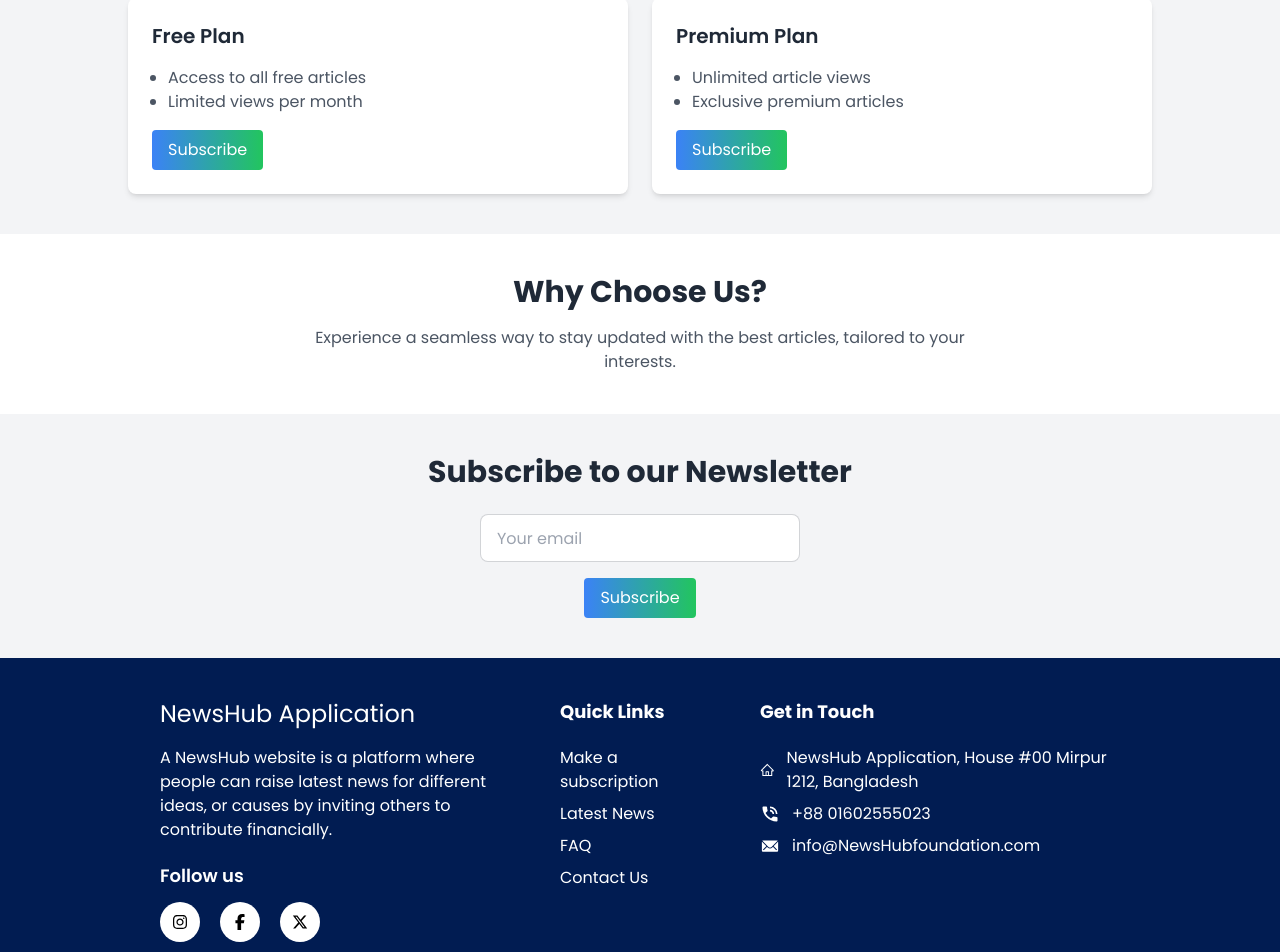
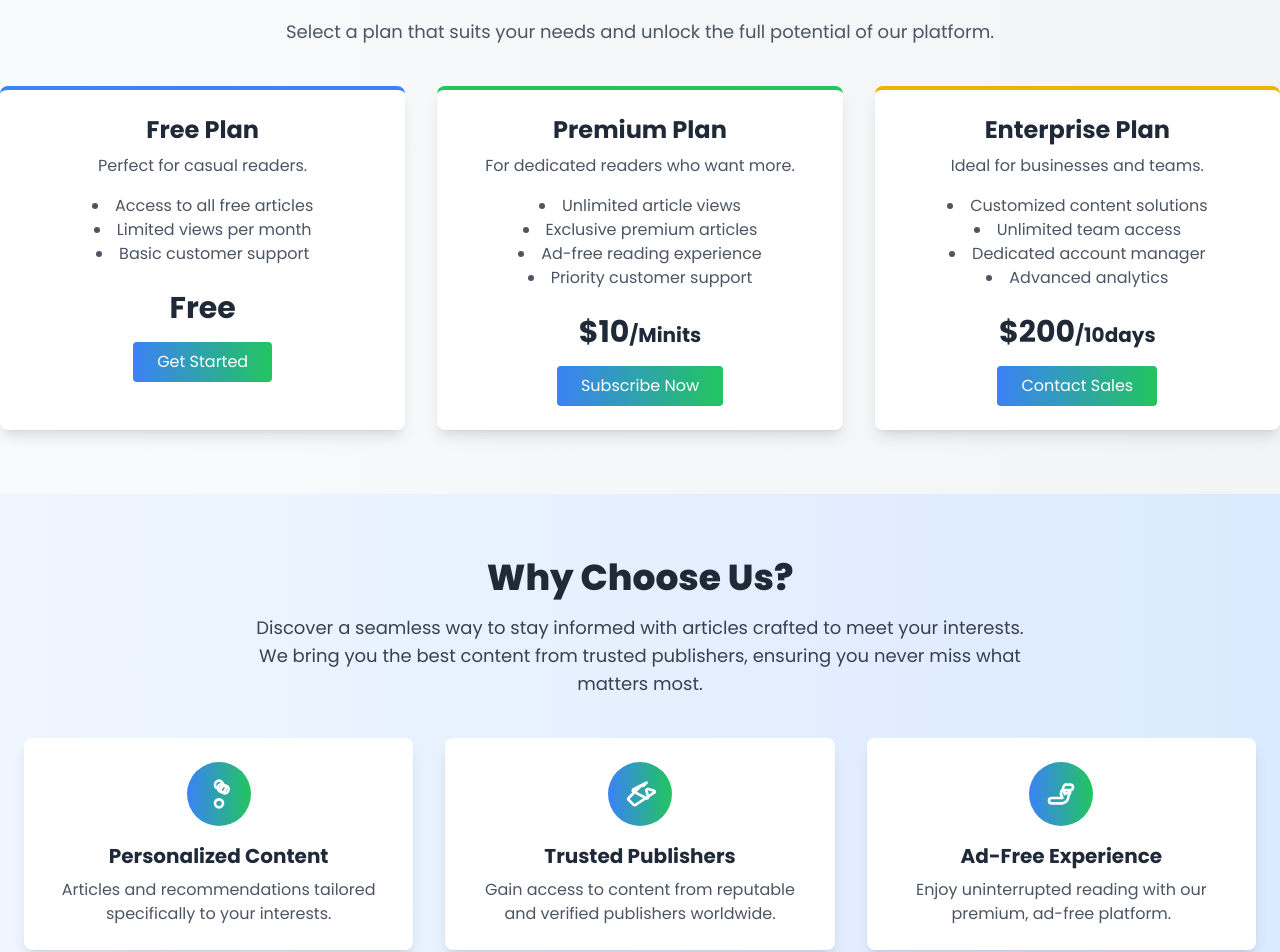
Before and after one commit to swapnilahmedshishir/NewsHubWebsiteA12, a React (Vite) app: page / in a window 1280 px wide. Shown: the part 360-1312 px from the top of the page. Built offline with nearby package versions, Linux system fonts and the light colour scheme; no server answers.

Commit message:
update the home page

```diff
--- a/src/Component/Navbar/Navbar.jsx
+++ b/src/Component/Navbar/Navbar.jsx
@@ -9,8 +9,6 @@ const Navbar = () => {
   const { user, logoutUser, isLoading } = useContext(AppContext);
   const [isAdmin, isAdminLoading] = useAdmin();
   const [data, isUserLoading, refetch] = useLoginUserInfo();
-
-  console.log(data);
 
   // Automatically refetch when certain conditions change
   useEffect(() => {
--- a/src/Component/PrivateRoute/PrivateRoute.jsx
+++ b/src/Component/PrivateRoute/PrivateRoute.jsx
@@ -2,11 +2,9 @@ import React, { useContext } from "react";
 import { Navigate, useLocation } from "react-router-dom";
 import { AppContext } from "../../Context/ContextProvider";
 
-// Mock authentication status (replace this with your actual auth logic)
-
 const PrivateRoute = ({ children }) => {
+  const { user } = useContext(AppContext);
   const location = useLocation();
-  const { user } = useContext(AppContext);
 
   if (user) {
     return children;
--- a/src/Dashboard/Pages/AllUsersPage.jsx
+++ b/src/Dashboard/Pages/AllUsersPage.jsx
@@ -38,7 +38,7 @@ const AllUsersPage = () => {
         toast.error("Failed to promote user to admin.");
       }
     } catch (error) {
-      console.error("Error making user admin:", error);
+      // console.error("Error making user admin:", error);
       toast.error("An error occurred while making user admin.");
     }
   };
--- a/src/Hook/useAxiosSequre.jsx
+++ b/src/Hook/useAxiosSequre.jsx
@@ -36,7 +36,6 @@ const useAxiosSequre = () => {
         const statusCode = error.response?.status;
         if (statusCode === 401 || statusCode === 403) {
           await logoutUser();
-          // Navigate inside useEffect
           navigate("/login", { replace: true });
         }
         return Promise.reject(error);
--- a/src/Pages/Home/HomePage.jsx
+++ b/src/Pages/Home/HomePage.jsx
@@ -5,29 +5,38 @@ import Hero from "./Hero";
 import useGetPublisherData from "../../Hook/useGetPublisherData";
 import useAxiosSequre from "../../Hook/useAxiosSequre";
 import Statistics from "./Statistics";
+import useLoginUserInfo from "../../Hook/useLoginUserInfo";
+import WhyChoose from "./WhyChoose";
+import Plans from "./Plans";
 
 const HomePage = () => {
-  const [trendingArticles, setTrendingArticles] = useState([]);
   const [data] = useGetPublisherData();
+  const [userInfo] = useLoginUserInfo();
   const axiosSequre = useAxiosSequre();
   const [showModal, setShowModal] = useState(false);
   const navigate = useNavigate();
 
-  // Show the modal after 10 seconds
+  console.log(userInfo);
+
+  // Check if the user has an active premium subscription
+  const hasPremium =
+    userInfo?.premiumTaken && new Date(userInfo.premiumTaken) > new Date();
+
   useEffect(() => {
+    if (!hasPremium) {
+      // Show the modal after 10 seconds if the user does not have a premium subscription
       const timer = setTimeout(() => {
         setShowModal(true);
-    }, 10000); //10s
+      }, 10000);
 
       return () => clearTimeout(timer);
-  }, []);
+    }
+  }, [hasPremium]);
 
-  // Handle the button click to navigate to the subscription page
   const handleSubscribeClick = () => {
     navigate("/subscription");
   };
 
-  // Handle the cancel button to close the modal
   const handleCancelClick = () => {
     setShowModal(false);
   };
@@ -62,65 +71,48 @@ const HomePage = () => {
       <Statistics />
 
       {/* Plans Section */}
-      <section className="py-10 bg-gray-100">
-        <h2 className="text-3xl font-bold text-center text-gray-800">Plans</h2>
-        <div className="mt-6 grid grid-cols-1 md:grid-cols-2 gap-6 mx-auto max-w-5xl">
-          <div className="bg-white shadow-md p-6 rounded-lg">
-            <h3 className="text-xl font-semibold">Free Plan</h3>
-            <ul className="mt-4 list-disc pl-4 text-gray-600">
-              <li>Access to all free articles</li>
-              <li>Limited views per month</li>
-            </ul>
-            <NavLink
-              to="/subscription"
-              className="mt-4 inline-block bg-gradient-to-r from-blue-500 to-green-500 text-white py-2 px-4 rounded"
-            >
-              Subscribe
-            </NavLink>
-          </div>
-          <div className="bg-white shadow-md p-6 rounded-lg">
-            <h3 className="text-xl font-semibold">Premium Plan</h3>
-            <ul className="mt-4 list-disc pl-4 text-gray-600">
-              <li>Unlimited article views</li>
-              <li>Exclusive premium articles</li>
-            </ul>
-            <NavLink
-              to="/subscription"
-              className="mt-4 inline-block bg-gradient-to-r from-blue-500 to-green-500 text-white py-2 px-4 rounded"
-            >
-              Subscribe
-            </NavLink>
-          </div>
-        </div>
-      </section>
+      <Plans />
 
-      {/* Additional Unique Sections */}
-      <section className="py-10 bg-white">
-        <h2 className="text-3xl font-bold text-center text-gray-800">
-          Why Choose Us?
+      {/* Unique Sections */}
+      {/* why choose  */}
+      <WhyChoose />
+      {/* news letter  */}
+      <section className="py-16 bg-gradient-to-r from-blue-100 to-blue-200">
+        <div className="container mx-auto text-center px-6">
+          <h2 className="text-4xl font-extrabold text-gray-800">
+            Stay Updated with Our Newsletter
           </h2>
-        <p className="mt-4 text-center max-w-2xl mx-auto text-gray-600">
-          Experience a seamless way to stay updated with the best articles,
-          tailored to your interests.
+          <p className="mt-4 text-lg text-gray-700 w-1/2 mx-auto">
+            Subscribe to receive the latest updates, exclusive articles, and
+            premium content straight to your inbox. Join our growing community
+            today!
           </p>
-      </section>
-      <section className="py-10 bg-gray-100">
-        <h2 className="text-3xl font-bold text-center text-gray-800">
-          Subscribe to our Newsletter
-        </h2>
-        <form className="mt-6 flex flex-col items-center">
+          <form className="mt-8 flex flex-col sm:flex-row justify-center items-center gap-4">
             <input
               type="email"
-            placeholder="Your email"
-            className="input input-bordered w-full max-w-xs"
+              placeholder="Enter your email address"
+              className="input input-bordered w-full max-w-md px-4 py-3 rounded-lg shadow-sm focus:ring-2 focus:ring-blue-500"
             />
             <button
               type="submit"
-            className="mt-4 bg-gradient-to-r from-blue-500 to-green-500 text-white py-2 px-4 rounded"
+              className="bg-gradient-to-r from-blue-500 to-green-500 text-white font-semibold px-6 py-3 rounded-lg shadow-md hover:scale-105 transform transition-all duration-200"
             >
-            Subscribe
+              Subscribe Now
             </button>
           </form>
+          <p className="mt-4 text-sm text-gray-600">
+            We value your privacy. Unsubscribe anytime with a single click.
+          </p>
+        </div>
+
+        {/* Decorative Illustration */}
+        <div className="mt-10 flex justify-center">
+          <img
+            src="\premium_photo-1682309526815-efe5d6225117.avif"
+            alt="Newsletter Subscription"
+            className="rounded-lg shadow-lg max-w-full h-28 md:h-96"
+          />
+        </div>
       </section>
 
       {/* Modal */}
--- /dev/null
+++ b/src/Pages/Home/Plans.jsx
@@ -0,0 +1,93 @@
+import React from "react";
+import { NavLink } from "react-router-dom";
+
+const Plans = () => {
+  return (
+    <>
+      {/* Plans Section */}
+      <section className="py-16 bg-gradient-to-r from-gray-50 to-gray-100">
+        <div className="container mx-auto text-center">
+          <h2 className="text-4xl font-extrabold text-gray-800">
+            Choose Your Plan
+          </h2>
+          <p className="mt-4 text-lg text-gray-600 max-w-3xl mx-auto">
+            Select a plan that suits your needs and unlock the full potential of
+            our platform.
+          </p>
+
+          {/* Plans Grid */}
+          <div className="mt-10 grid grid-cols-1 md:grid-cols-2 lg:grid-cols-3 gap-8 max-w-7xl mx-auto">
+            {/* Free Plan */}
+            <div className="bg-white shadow-lg rounded-lg p-6 border-t-4 border-blue-500">
+              <h3 className="text-2xl font-bold text-gray-800">Free Plan</h3>
+              <p className="mt-2 text-gray-600">Perfect for casual readers.</p>
+              <ul className="mt-4 list-disc list-inside text-gray-600">
+                <li>Access to all free articles</li>
+                <li>Limited views per month</li>
+                <li>Basic customer support</li>
+              </ul>
+              <p className="mt-6 text-3xl font-bold text-gray-800">Free</p>
+              <NavLink
+                to="/subscription"
+                className="mt-4 inline-block bg-gradient-to-r from-blue-500 to-green-500 text-white py-2 px-6 rounded"
+              >
+                Get Started
+              </NavLink>
+            </div>
+
+            {/* Premium Plan */}
+            <div className="bg-white shadow-lg rounded-lg p-6 border-t-4 border-green-500">
+              <h3 className="text-2xl font-bold text-gray-800">Premium Plan</h3>
+              <p className="mt-2 text-gray-600">
+                For dedicated readers who want more.
+              </p>
+              <ul className="mt-4 list-disc list-inside text-gray-600">
+                <li>Unlimited article views</li>
+                <li>Exclusive premium articles</li>
+                <li>Ad-free reading experience</li>
+                <li>Priority customer support</li>
+              </ul>
+              <p className="mt-6 text-3xl font-bold text-gray-800">
+                $10<span className="text-xl">/Minits</span>
+              </p>
+              <NavLink
+                to="/subscription"
+                className="mt-4 inline-block bg-gradient-to-r from-blue-500 to-green-500 text-white py-2 px-6 rounded"
+              >
+                Subscribe Now
+              </NavLink>
+            </div>
+
+            {/* Enterprise Plan */}
+            <div className="bg-white shadow-lg rounded-lg p-6 border-t-4 border-yellow-500">
+              <h3 className="text-2xl font-bold text-gray-800">
+                Enterprise Plan
+              </h3>
+              <p className="mt-2 text-gray-600">
+                Ideal for businesses and teams.
+              </p>
+              <ul className="mt-4 list-disc list-inside text-gray-600">
+                <li>Customized content solutions</li>
+                <li>Unlimited team access</li>
+                <li>Dedicated account manager</li>
+                <li>Advanced analytics</li>
+              </ul>
+
+              <p className="mt-6 text-3xl font-bold text-gray-800">
+                $200<span className="text-xl">/10days</span>
+              </p>
+              <NavLink
+                to="/subscription"
+                className="mt-4 inline-block bg-gradient-to-r from-blue-500 to-green-500 text-white py-2 px-6 rounded"
+              >
+                Contact Sales
+              </NavLink>
+            </div>
+          </div>
+        </div>
+      </section>
+    </>
+  );
+};
+
+export default Plans;
--- /dev/null
+++ b/src/Pages/Home/WhyChoose.jsx
@@ -0,0 +1,103 @@
+import React from "react";
+
+const WhyChoose = () => {
+  return (
+    <section className="py-16 bg-gradient-to-r from-blue-50 to-blue-100">
+      <div className="container mx-auto px-6 text-center">
+        <h2 className="text-4xl font-extrabold text-gray-800">
+          Why Choose Us?
+        </h2>
+        <p className="mt-4 text-lg text-gray-700 max-w-3xl mx-auto">
+          Discover a seamless way to stay informed with articles crafted to meet
+          your interests. We bring you the best content from trusted publishers,
+          ensuring you never miss what matters most.
+        </p>
+
+        {/* Key Benefits Section */}
+        <div className="mt-10 grid grid-cols-1 sm:grid-cols-2 lg:grid-cols-3 gap-8">
+          {/* Feature 1 */}
+          <div className="bg-white shadow-lg rounded-lg p-6">
+            <div className="flex items-center justify-center w-16 h-16 bg-gradient-to-r from-blue-500 to-green-500 text-white rounded-full mx-auto mb-4">
+              <svg
+                xmlns="http://www.w3.org/2000/svg"
+                fill="none"
+                viewBox="0 0 24 24"
+                stroke="currentColor"
+                className="w-8 h-8"
+              >
+                <path
+                  strokeLinecap="round"
+                  strokeLinejoin="round"
+                  strokeWidth={2}
+                  d="M12 8c1.656 0 3-1.343 3-3S13.656 2 12 2 9 3.343 9 5s1.344 3 3 3zm6.364 2.636a3 3 0 10-4.243-4.243m4.243 4.243a3 3 0 11-4.243-4.243M12 16c1.657 0 3 1.344 3 3s-1.343 3-3 3-3-1.344-3-3 1.343-3 3-3zm4.242-6.364a3 3 0 10-4.243-4.243m4.243 4.243a3 3 0 11-4.243-4.243"
+                />
+              </svg>
+            </div>
+            <h3 className="text-xl font-bold text-gray-800">
+              Personalized Content
+            </h3>
+            <p className="mt-2 text-gray-600">
+              Articles and recommendations tailored specifically to your
+              interests.
+            </p>
+          </div>
+
+          {/* Feature 2 */}
+          <div className="bg-white shadow-lg rounded-lg p-6">
+            <div className="flex items-center justify-center w-16 h-16 bg-gradient-to-r from-blue-500 to-green-500 text-white rounded-full mx-auto mb-4">
+              <svg
+                xmlns="http://www.w3.org/2000/svg"
+                fill="none"
+                viewBox="0 0 24 24"
+                stroke="currentColor"
+                className="w-8 h-8"
+              >
+                <path
+                  strokeLinecap="round"
+                  strokeLinejoin="round"
+                  strokeWidth={2}
+                  d="M16.88 3.549L7.12 8.451a1 1 0 000 1.799l9.76 4.902c.689.346 1.44-.33 1.242-1.036l-1.303-4.467c-.234-.801.505-1.54 1.29-1.41l4.472 1.303c.708.206.583.958.247 1.306L8.67 20.126c-.346.351-1.055.351-1.401 0l-3.752-3.751c-.347-.347-.346-1.055 0-1.402l9.016-9.015a1.25 1.25 0 011.768 0z"
+                />
+              </svg>
+            </div>
+            <h3 className="text-xl font-bold text-gray-800">
+              Trusted Publishers
+            </h3>
+            <p className="mt-2 text-gray-600">
+              Gain access to content from reputable and verified publishers
+              worldwide.
+            </p>
+          </div>
+
+          {/* Feature 3 */}
+          <div className="bg-white shadow-lg rounded-lg p-6">
+            <div className="flex items-center justify-center w-16 h-16 bg-gradient-to-r from-blue-500 to-green-500 text-white rounded-full mx-auto mb-4">
+              <svg
+                xmlns="http://www.w3.org/2000/svg"
+                fill="none"
+                viewBox="0 0 24 24"
+                stroke="currentColor"
+                className="w-8 h-8"
+              >
+                <path
+                  strokeLinecap="round"
+                  strokeLinejoin="round"
+                  strokeWidth={2}
+                  d="M19 10c0 1.38-.56 2.63-1.46 3.54A5.001 5.001 0 0113 19H5a2 2 0 010-4h8a3.99 3.99 0 00-.59-1.75c-.292-.363-.47-.85-.47-1.35 0-1.38.56-2.63 1.46-3.54A5.001 5.001 0 0115 5h4a2 2 0 110 4h-4a3.99 3.99 0 00-.59 1.75c.292.363.47.85.47 1.35z"
+                />
+              </svg>
+            </div>
+            <h3 className="text-xl font-bold text-gray-800">
+              Ad-Free Experience
+            </h3>
+            <p className="mt-2 text-gray-600">
+              Enjoy uninterrupted reading with our premium, ad-free platform.
+            </p>
+          </div>
+        </div>
+      </div>
+    </section>
+  );
+};
+
+export default WhyChoose;
```
Also changed, not shown: src/Component/PrivateRoute/AdminRoute.jsx (+6 -3 lines), src/Component/Router/Router.jsx (+23 -6 lines), src/Dashboard/Pages/AllDasbordArticlesPage.jsx (+3 -7 lines), src/Hook/useAdmin.jsx (+8 -5 lines), src/Pages/AllArticlesPage/AllArticlesPage.jsx (+15 -9 lines), public/premium_photo-1682309526815-efe5d6225117.avif (added). Lines whose indentation alone changed are shown as unchanged.
